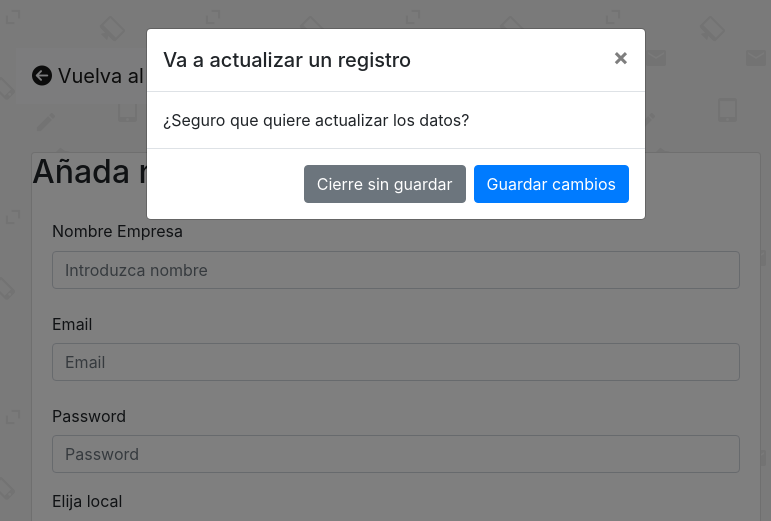
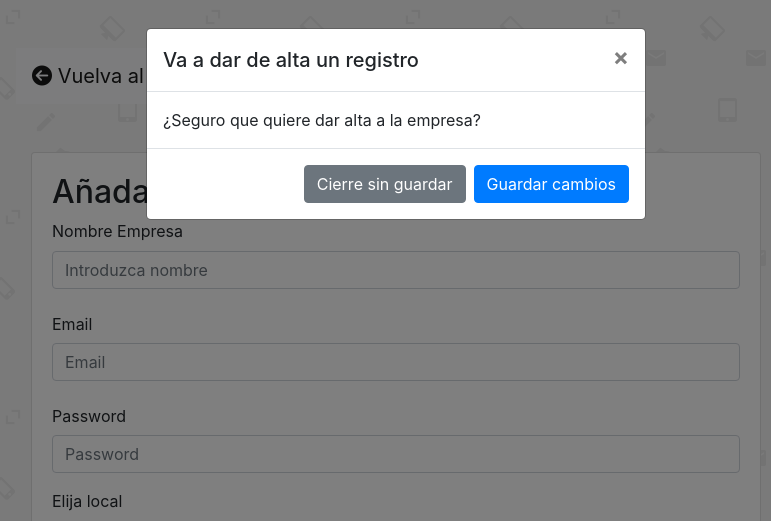
Before and after one commit to vcbeltran/CTC, a PHP site: page /formularioAltaEmpresa.php in a window 1280 px wide, after a click on "Dar alta". Shown: the top 521 px of the page, without its empty margins (244-1015 px from the left). Run offline with PHP 8.4, Linux system fonts and the light colour scheme; data that the repository does not hold is empty; some libraries are stand-ins or nearby versions.

Commit message:
- Arreglo en el modal para que no se submita

```diff
--- a/administrador/formularioAltaEmpresa.php
+++ b/administrador/formularioAltaEmpresa.php
@@ -39,10 +39,9 @@ and open the template in the editor.
                 <div class="col-md-2"></div>
                 <div class="col-md-8">
                     <div class="card">
+                        <card class="card-body">
                         <h2>Añada nuevo usuario Empresa </h2>
-                        <card class="card-body">
                         <form action="altaUsuarioEmpresa.php" method="POST">
-
                             <div class="form-group">
                                 <label for="InputName">Nombre Empresa</label>
                                 <input type="text" class="form-control" id="InputName" placeholder="Introduzca nombre" name="nombre">
@@ -66,7 +65,7 @@ and open the template in the editor.
                                 </select>
                             </div>
                             <div class="col-md-4">
-                                <button type="submit" class="btn btn-primary mb-2" data-toggle="modal" data-target="#exampleModal">Dar alta</button>
+                                <button type="button" class="btn btn-primary mb-2" data-toggle="modal" data-target="#exampleModal">Dar alta</button>
                                 <input class="btn btn-primary mb-2" type="reset" value="Reset">
                             </div>
                             <!-- Modal -->
@@ -74,13 +73,13 @@ and open the template in the editor.
                                 <div class="modal-dialog" role="document">
                                     <div class="modal-content">
                                         <div class="modal-header">
-                                            <h5 class="modal-title" id="exampleModalLabel">Va a actualizar un registro</h5>
+                                            <h5 class="modal-title" id="exampleModalLabel">Va a dar de alta un registro</h5>
                                             <button type="button" class="close" data-dismiss="modal" aria-label="Close">
                                                 <span aria-hidden="true">&times;</span>
                                             </button>
                                         </div>
                                         <div class="modal-body">
-                                            ¿Seguro que quiere actualizar los datos?
+                                            ¿Seguro que quiere dar alta a la empresa?
                                         </div>
                                         <div class="modal-footer">
                                             <button type="button" class="btn btn-secondary" data-dismiss="modal">Cierre sin guardar</button>
```
